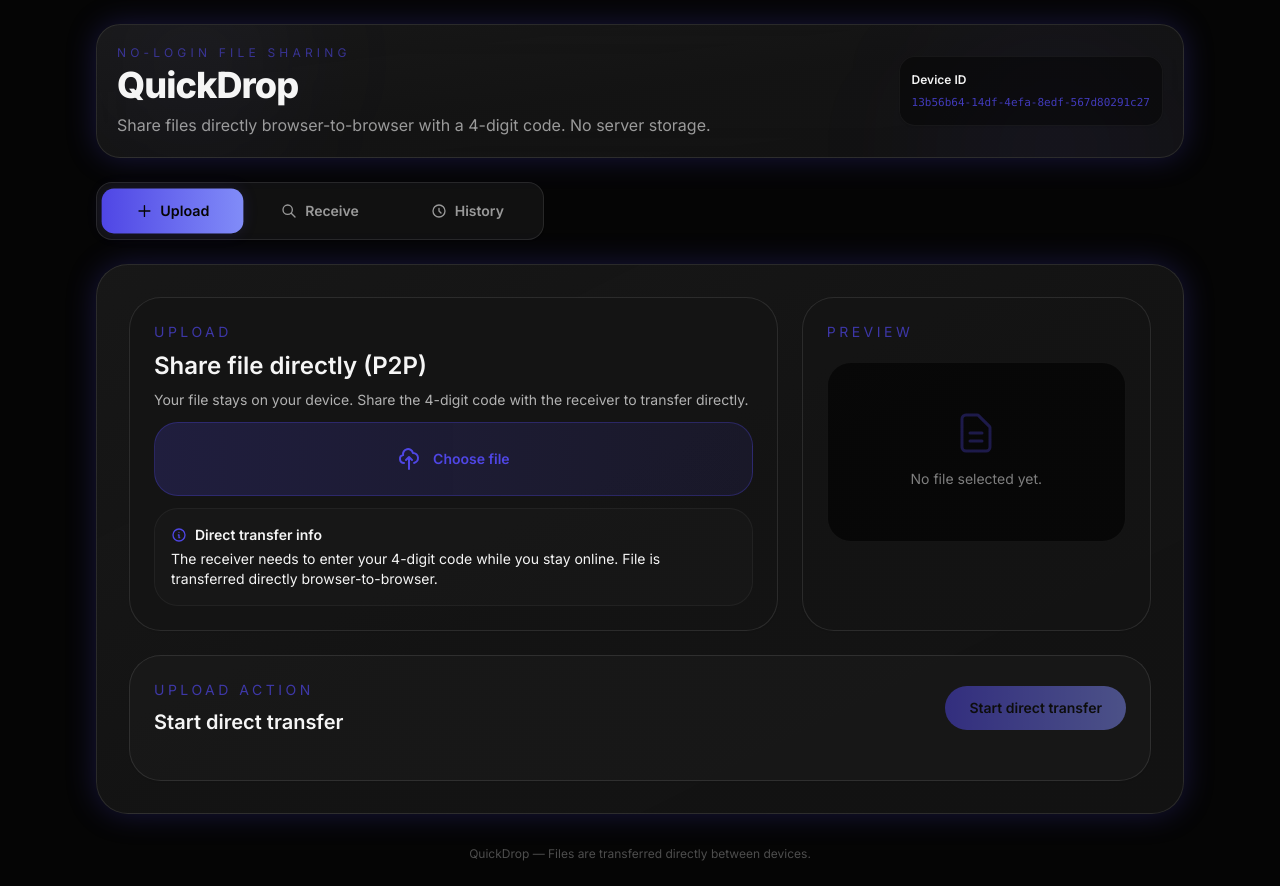
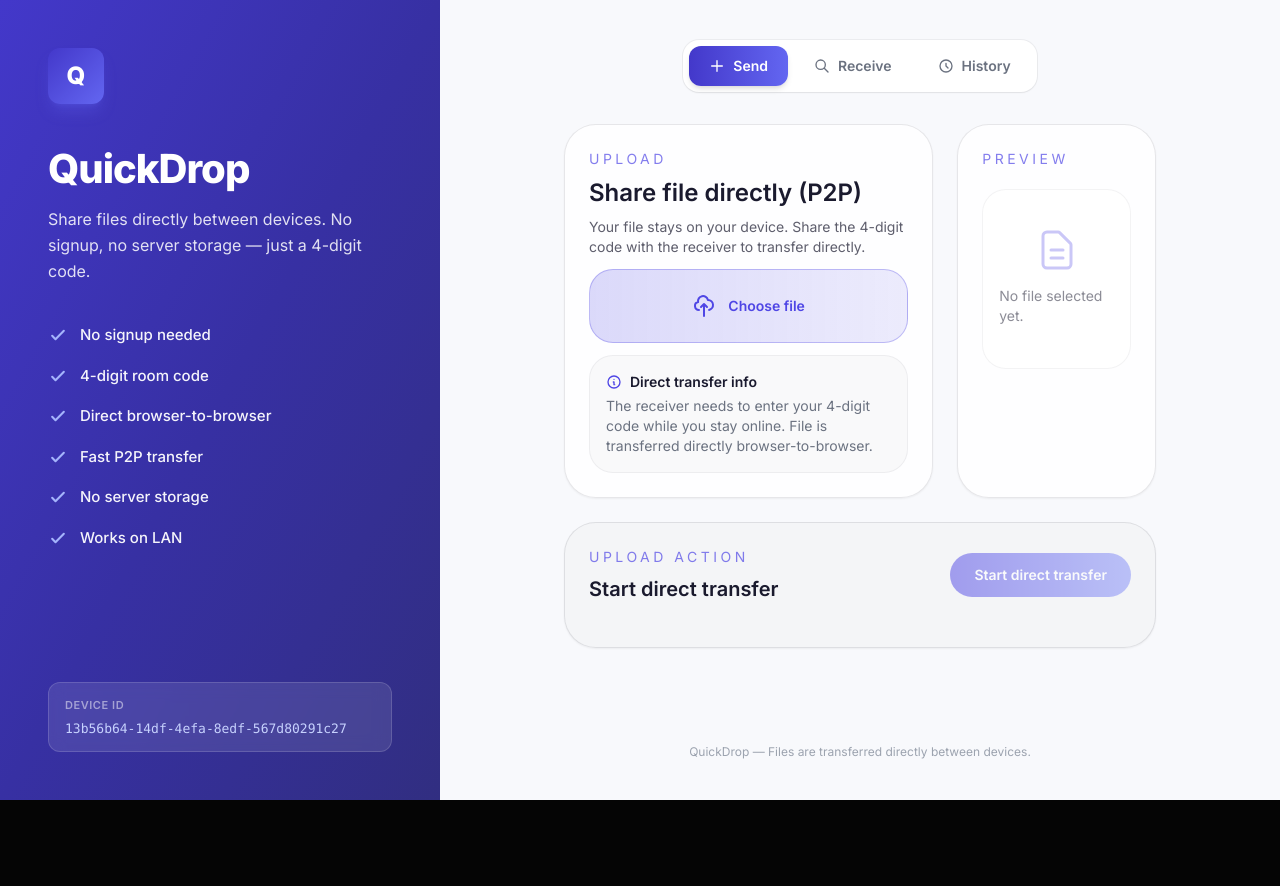
Before and after one commit to rohanz2003/QuickDrop, a React (Vite) app in the folder quickdrop-qr-app/frontend/: page / in a window 1280 px wide. After the commit the page ends 800 px from the top, so only its background shows below. Built offline with nearby package versions, Linux system fonts and the light colour scheme; no server answers.

Commit message:
Full layout redesign: split-screen inspired by connect-it.vercel.app/chat

```diff
--- a/quickdrop-qr-app/frontend/src/App.jsx
+++ b/quickdrop-qr-app/frontend/src/App.jsx
@@ -4,9 +4,27 @@ import ScanTab from './components/ScanTab.jsx';
 import HistoryTab from './components/HistoryTab.jsx';
 
 const tabs = [
-  { key: 'Upload', icon: 'M12 4v16m8-8H4' },
-  { key: 'Receive', icon: 'M21 21l-6-6m2-5a7 7 0 11-14 0 7 7 0 0114 0z' },
-  { key: 'History', icon: 'M12 8v4l3 3m6-3a9 9 0 11-18 0 9 9 0 0118 0z' }
+  {
+    key: 'Send',
+    icon: 'M12 4v16m8-8H4'
+  },
+  {
+    key: 'Receive',
+    icon: 'M21 21l-6-6m2-5a7 7 0 11-14 0 7 7 0 0114 0z'
+  },
+  {
+    key: 'History',
+    icon: 'M12 8v4l3 3m6-3a9 9 0 11-18 0 9 9 0 0118 0z'
+  }
+];
+
+const features = [
+  'No signup needed',
+  '4-digit room code',
+  'Direct browser-to-browser',
+  'Fast P2P transfer',
+  'No server storage',
+  'Works on LAN'
 ];
 
 function useClientId() {
@@ -26,7 +44,7 @@ function useClientId() {
 
 function App() {
   const clientId = useClientId();
-  const [activeTab, setActiveTab] = useState('Upload');
+  const [activeTab, setActiveTab] = useState('Send');
   const [pendingRoom, setPendingRoom] = useState(null);
 
   useEffect(() => {
@@ -38,72 +56,101 @@ function App() {
       window.history.replaceState({}, '', window.location.pathname);
     }
   }, []);
+
   const tabsContent = useMemo(() => {
     if (!clientId) return null;
     return {
-      Upload: <UploadTab clientId={clientId} />,
+      Send: <UploadTab clientId={clientId} />,
       Receive: <ScanTab clientId={clientId} pendingRoom={pendingRoom} />,
       History: <HistoryTab clientId={clientId} />
     };
   }, [clientId, pendingRoom]);
 
   return (
-    <div className="min-h-screen bg-background text-onsurface">
-      <div className="mx-auto max-w-6xl px-4 py-6 sm:px-6 lg:px-8">
-        <header className="relative mb-6 overflow-hidden rounded-3xl border border-white/10 bg-gradient-to-br from-surface/90 via-surface/70 to-surface-low/90 p-5 shadow-glow backdrop-blur-xl">
-          <div className="absolute top-0 right-0 w-64 h-64 bg-primary/5 rounded-full blur-3xl pointer-events-none" />
-          <div className="absolute bottom-0 left-0 w-48 h-48 bg-accent/5 rounded-full blur-3xl pointer-events-none" />
-          <div className="relative flex flex-col gap-4 sm:flex-row sm:items-center sm:justify-between">
+    <div className="flex min-h-screen bg-background text-onsurface">
+      {/* LEFT PANEL — dark indigo gradient (connect-it inspired) */}
+      <div className="hidden w-[440px] shrink-0 flex-col justify-between bg-gradient-to-br from-[#4338ca] via-[#3730a3] to-[#312e81] p-12 lg:flex">
         <div>
-              <p className="text-xs uppercase tracking-[0.35em] text-primary/60">No-login file sharing</p>
-              <h1 className="mt-1 text-4xl font-extrabold text-onsurface tracking-tight">
-                QuickDrop <span className="text-primary"></span>
+          <div className="flex h-14 w-14 items-center justify-center rounded-xl bg-gradient-to-br from-[#4338ca] to-[#6366f1] shadow-lg shadow-indigo-500/30">
+            <span className="text-2xl font-extrabold text-white">Q</span>
+          </div>
+
+          <h1 className="mt-10 text-[40px] font-extrabold leading-tight tracking-tight text-white">
+            QuickDrop
           </h1>
-              <p className="mt-2 max-w-2xl text-sm text-onsurface/60 sm:text-base">
-                Share files directly browser-to-browser with a 4-digit code. No server storage.
+          <p className="mt-3 max-w-[380px] text-base leading-relaxed text-white/85">
+            Share files directly between devices. No signup, no server storage — just a 4-digit code.
+          </p>
+
+          <ul className="mt-10 flex flex-col gap-[18px]">
+            {features.map((f) => (
+              <li key={f} className="flex items-center gap-3 text-[15px] font-medium text-white/95">
+                <svg className="h-5 w-5 shrink-0 text-indigo-300" fill="none" viewBox="0 0 24 24" stroke="currentColor" strokeWidth={2.5}>
+                  <path strokeLinecap="round" strokeLinejoin="round" d="M5 13l4 4L19 7" />
+                </svg>
+                {f}
+              </li>
+            ))}
+          </ul>
+        </div>
+
+        <div className="rounded-xl border border-white/15 bg-white/10 px-4 py-3 text-sm text-white/80 backdrop-blur">
+          <p className="text-[11px] font-semibold uppercase tracking-wider text-white/50">Device ID</p>
+          <p className="mt-1 font-mono text-[13px] break-all text-indigo-200">
+            {clientId || 'Generating...'}
           </p>
         </div>
-            <div className="flex flex-col gap-3 rounded-2xl bg-background/50 border border-white/5 p-3 text-sm text-onsurface-variant shadow-sm">
+      </div>
+
+      {/* RIGHT PANEL — light (connect-it style) */}
+      <div className="light-panel flex min-h-screen flex-1 flex-col" style={{ background: '#f8f9fc' }}>
+        <div className="mx-auto flex w-full max-w-2xl flex-1 flex-col px-6 py-10 sm:px-10">
+          {/* Mobile branding (shown on small screens) */}
+          <div className="mb-8 flex items-center gap-3 lg:hidden">
+            <div className="flex h-10 w-10 items-center justify-center rounded-xl bg-gradient-to-br from-[#4338ca] to-[#6366f1] shadow-md shadow-indigo-500/20">
+              <span className="text-lg font-extrabold text-white">Q</span>
+            </div>
             <div>
-                <span className="font-semibold text-onsurface text-xs">Device ID</span>
-                <div className="mt-1 font-mono text-[11px] text-primary/80 break-all">{clientId || 'Generating...'}</div>
+              <p className="text-lg font-bold text-[#1a1a2e]">QuickDrop</p>
+              <p className="text-xs text-[#6b7280]">P2P file sharing</p>
             </div>
           </div>
-          </div>
-        </header>
 
-        <nav className="mb-6 grid grid-cols-3 gap-2 rounded-2xl border border-white/10 bg-surface-low/80 p-1.5 shadow-sm sm:max-w-md">
+          {/* Tab switcher */}
+          <div className="inline-flex gap-1.5 self-center rounded-2xl bg-white p-1.5 shadow-sm ring-1 ring-black/5">
             {tabs.map((tab) => (
               <button
                 key={tab.key}
                 onClick={() => setActiveTab(tab.key)}
-              className={`flex items-center justify-center gap-2 rounded-xl px-4 py-3 text-sm font-semibold transition-all duration-300 ${
+                className={`flex items-center gap-2 rounded-xl px-5 py-2.5 text-sm font-semibold transition-all duration-300 ${
                   activeTab === tab.key
-                  ? 'bg-gradient-to-r from-primary to-accent text-background shadow-glow-sm scale-[1.02]'
-                  : 'text-onsurface/60 hover:text-onsurface hover:bg-white/5'
+                    ? 'bg-gradient-to-r from-[#4338ca] to-[#6366f1] text-white shadow-md'
+                    : 'text-[#6b7280] hover:text-[#1a1a2e]'
                 }`}
               >
-              <svg className="w-4 h-4" fill="none" viewBox="0 0 24 24" stroke="currentColor" strokeWidth={2}>
+                <svg className="h-4 w-4" fill="none" viewBox="0 0 24 24" stroke="currentColor" strokeWidth={2}>
                   <path strokeLinecap="round" strokeLinejoin="round" d={tab.icon} />
                 </svg>
                 {tab.key}
               </button>
             ))}
-        </nav>
+          </div>
 
-        <div className="rounded-[2rem] border border-white/10 bg-gradient-to-br from-surface/90 via-surface/70 to-surface-low/90 p-5 shadow-glow sm:p-8">
+          {/* Content */}
+          <div className="mt-8 flex-1">
             {tabsContent && (
               <>
-              <div className={activeTab === 'Upload' ? 'block' : 'hidden'}>{tabsContent.Upload}</div>
+                <div className={activeTab === 'Send' ? 'block' : 'hidden'}>{tabsContent.Send}</div>
                 <div className={activeTab === 'Receive' ? 'block' : 'hidden'}>{tabsContent.Receive}</div>
                 <div className={activeTab === 'History' ? 'block' : 'hidden'}>{tabsContent.History}</div>
               </>
             )}
           </div>
 
-        <footer className="mt-8 text-center text-xs text-onsurface/30">
+          <footer className="mt-8 text-center text-xs text-[#9ca3af]">
             QuickDrop &mdash; Files are transferred directly between devices.
           </footer>
+        </div>
       </div>
     </div>
   );
--- a/quickdrop-qr-app/frontend/src/components/HistoryTab.jsx
+++ b/quickdrop-qr-app/frontend/src/components/HistoryTab.jsx
@@ -54,7 +54,7 @@ export default function HistoryTab({ clientId }) {
 
   return (
     <div className="space-y-6 animate-fade-in">
-      <div className="rounded-[2rem] border border-white/10 bg-surface-low/80 p-6 shadow-sm">
+      <div className="rounded-[2rem] border border-onsurface/10 bg-surface-low/80 p-6 shadow-sm">
         <div className="flex flex-col gap-3 sm:flex-row sm:items-center sm:justify-between">
           <div>
             <p className="text-sm uppercase tracking-[0.25em] text-primary/70">History</p>
@@ -89,7 +89,7 @@ export default function HistoryTab({ clientId }) {
             filteredEvents.map((event, idx) => (
               <div
                 key={`${event._id || event.eventId}-${event.timestamp}`}
-                className="group rounded-[1.5rem] border border-white/10 bg-surface/70 p-5 shadow-sm transition-all duration-300 hover:border-primary/20 hover:shadow-glow-sm animate-fade-in"
+                className="group rounded-[1.5rem] border border-onsurface/10 bg-surface/70 p-5 shadow-sm transition-all duration-300 hover:border-primary/20 hover:shadow-glow-sm animate-fade-in"
                 style={{ animationDelay: `${idx * 50}ms` }}
               >
                 <div className="flex flex-col gap-3 sm:flex-row sm:items-center sm:justify-between">
@@ -128,7 +128,7 @@ export default function HistoryTab({ clientId }) {
                     <button
                       type="button"
                       onClick={() => handleDelete(event)}
-                      className="rounded-xl border border-white/10 bg-white/5 px-4 py-2 text-sm font-semibold text-onsurface/60 transition-all duration-300 hover:bg-red-500/10 hover:text-red-400 hover:border-red-500/30"
+                      className="rounded-xl border border-onsurface/10 bg-onsurface/5 px-4 py-2 text-sm font-semibold text-onsurface/60 transition-all duration-300 hover:bg-red-500/10 hover:text-red-400 hover:border-red-500/30"
                     >
                       Remove
                     </button>
--- a/quickdrop-qr-app/frontend/src/components/UploadTab.jsx
+++ b/quickdrop-qr-app/frontend/src/components/UploadTab.jsx
@@ -339,7 +339,7 @@ export default function UploadTab({ clientId }) {
       <div className="grid gap-6 lg:grid-cols-[1.3fr_0.7fr]">
         <div
           className={`relative rounded-[2rem] border bg-surface-low/80 p-6 shadow-sm transition-all duration-300 ${
-            dragOver ? 'border-primary shadow-glow-lg scale-[1.01]' : 'border-white/10'
+            dragOver ? 'border-primary shadow-glow-lg scale-[1.01]' : 'border-onsurface/10'
           }`}
           onDrop={handleDrop}
           onDragOver={handleDragOver}
@@ -378,7 +378,7 @@ export default function UploadTab({ clientId }) {
               onChange={(event) => event.target.files?.[0] && handleFile(event.target.files[0])}
             />
 
-            <div className="rounded-3xl border border-white/5 bg-surface/50 p-4 text-sm text-onsurface-variant">
+            <div className="rounded-3xl border border-onsurface/5 bg-surface/50 p-4 text-sm text-onsurface-variant">
               <p className="font-semibold text-onsurface flex items-center gap-2">
                 <svg className="w-4 h-4 text-primary" fill="none" viewBox="0 0 24 24" stroke="currentColor">
                   <path strokeLinecap="round" strokeLinejoin="round" strokeWidth={2} d="M13 16h-1v-4h-1m1-4h.01M21 12a9 9 0 11-18 0 9 9 0 0118 0z" />
@@ -392,9 +392,9 @@ export default function UploadTab({ clientId }) {
           </div>
         </div>
 
-        <div className="rounded-[2rem] border border-white/10 bg-surface-low/80 p-6 shadow-sm">
+        <div className="rounded-[2rem] border border-onsurface/10 bg-surface-low/80 p-6 shadow-sm">
           <p className="text-sm uppercase tracking-[0.25em] text-primary/70">Preview</p>
-          <div className="mt-5 min-h-[180px] rounded-3xl border border-white/5 bg-background/80 p-4">
+          <div className="mt-5 min-h-[180px] rounded-3xl border border-onsurface/5 bg-background/80 p-4">
             {state.file ? (
               <div className="space-y-3 animate-fade-in">
                 <p className="text-sm text-onsurface/70">Selected file</p>
@@ -403,7 +403,7 @@ export default function UploadTab({ clientId }) {
                   <span className="rounded-full bg-primary/10 border border-primary/20 px-3 py-1 text-primary">
                     Direct transfer
                   </span>
-                  <span className="rounded-full bg-white/5 px-3 py-1">
+                  <span className="rounded-full bg-onsurface/5 px-3 py-1">
                     Real-time
                   </span>
                 </div>
@@ -420,7 +420,7 @@ export default function UploadTab({ clientId }) {
         </div>
       </div>
 
-      <div className="rounded-[2rem] border border-white/10 bg-surface/80 p-6 shadow-sm">
+      <div className="rounded-[2rem] border border-onsurface/10 bg-surface/80 p-6 shadow-sm">
         <div className="flex flex-col gap-4 md:flex-row md:items-center md:justify-between">
           <div>
             <p className="text-sm uppercase tracking-[0.25em] text-primary/70">Upload action</p>
@@ -462,7 +462,7 @@ export default function UploadTab({ clientId }) {
         <div className="mt-5 space-y-3">
           {state.uploading || state.progress > 0 ? (
             <div className="space-y-2">
-              <div className="h-3 overflow-hidden rounded-full bg-white/5">
+              <div className="h-3 overflow-hidden rounded-full bg-onsurface/5">
                 <div
                   className="h-full rounded-full bg-gradient-to-r from-primary to-accent transition-all duration-500"
                   style={{ width: `${state.progress}%` }}
@@ -483,7 +483,7 @@ export default function UploadTab({ clientId }) {
       </div>
 
       {state.roomCode && (
-        <section className="rounded-[2rem] border border-white/10 bg-surface-low/80 p-6 shadow-sm animate-bounce-in">
+        <section className="rounded-[2rem] border border-onsurface/10 bg-surface-low/80 p-6 shadow-sm animate-bounce-in">
           <div className="flex flex-col items-center gap-6">
             <p className="text-sm uppercase tracking-[0.25em] text-primary/70">Share this code with receiver</p>
             <div className="flex h-32 w-64 items-center justify-center rounded-3xl bg-background border border-primary/30 shadow-glow-lg">
@@ -499,9 +499,9 @@ export default function UploadTab({ clientId }) {
       )}
 
       {state.qrSvg && (
-        <section className="rounded-[2rem] border border-white/10 bg-surface-low/80 p-6 shadow-sm animate-bounce-in">
+        <section className="rounded-[2rem] border border-onsurface/10 bg-surface-low/80 p-6 shadow-sm animate-bounce-in">
           <div className="grid gap-6 lg:grid-cols-[0.9fr_1.1fr]">
-            <div className="rounded-3xl border border-white/10 bg-background/80 p-6">
+            <div className="rounded-3xl border border-onsurface/10 bg-background/80 p-6">
               <div className="mx-auto flex h-[260px] w-[260px] items-center justify-center rounded-3xl bg-white p-4 shadow-glow-lg">
                 <div
                   className="w-full h-full"
@@ -513,7 +513,7 @@ export default function UploadTab({ clientId }) {
             <div className="space-y-4">
               <p className="text-sm uppercase tracking-[0.25em] text-primary/70">QR ready</p>
               <p className="text-xl font-semibold text-onsurface">Scan this QR to download your file</p>
-              <div className="rounded-3xl border border-white/5 bg-surface/80 p-4 text-sm text-onsurface-variant">
+              <div className="rounded-3xl border border-onsurface/5 bg-surface/80 p-4 text-sm text-onsurface-variant">
                 <p className="font-semibold text-onsurface flex items-center gap-2">
                   <svg className="w-4 h-4 text-primary" fill="none" viewBox="0 0 24 24" stroke="currentColor">
                     <path strokeLinecap="round" strokeLinejoin="round" strokeWidth={2} d="M13.828 10.172a4 4 0 00-5.656 0l-4 4a4 4 0 105.656 5.656l1.102-1.101m-.758-4.899a4 4 0 005.656 0l4-4a4 4 0 00-5.656-5.656l-1.1 1.1" />
@@ -533,7 +533,7 @@ export default function UploadTab({ clientId }) {
                 <button
                   type="button"
                   onClick={downloadQrImage}
-                  className="rounded-3xl border border-white/10 bg-surface px-5 py-3 text-sm font-semibold text-onsurface transition-all duration-300 hover:bg-surface-high hover:shadow-glow-sm"
+                  className="rounded-3xl border border-onsurface/10 bg-surface px-5 py-3 text-sm font-semibold text-onsurface transition-all duration-300 hover:bg-surface-high hover:shadow-glow-sm"
                 >
                   Download QR
                 </button>
--- a/quickdrop-qr-app/frontend/src/index.css
+++ b/quickdrop-qr-app/frontend/src/index.css
@@ -4,12 +4,23 @@
 
 :root {
   color-scheme: dark;
-  font-family: 'Inter', system-ui, sans-serif;
-  background-color: #050505;
+  font-family: 'Inter', system-ui, -apple-system, BlinkMacSystemFont, 'Segoe UI', Roboto, sans-serif;
+
+  --color-background: 5 5 5;
+  --color-surface: 26 26 26;
+  --color-surface-low: 20 20 20;
+  --color-surface-high: 42 42 42;
+  --color-primary: 79 70 229;
+  --color-secondary: 99 102 241;
+  --color-accent: 129 140 248;
+  --color-onsurface: 245 245 245;
+  --color-onsurface-variant: 163 163 163;
+  --color-error: 239 68 68;
+  --color-success: 34 197 94;
 }
 
 html, body, #root {
-  min-height: 100%;
+  min-height: 100vh;
 }
 
 body {
@@ -49,6 +60,21 @@ select {
 
 ::-webkit-scrollbar-thumb:hover {
   background: rgba(79, 70, 229, 0.6);
+}
+
+.light-panel {
+  color-scheme: light;
+  --color-background: 255 255 255;
+  --color-surface: 243 244 246;
+  --color-surface-low: 255 255 255;
+  --color-surface-high: 229 231 235;
+  --color-primary: 79 70 229;
+  --color-secondary: 99 102 241;
+  --color-accent: 129 140 248;
+  --color-onsurface: 26 26 46;
+  --color-onsurface-variant: 107 114 128;
+  --color-error: 239 68 68;
+  --color-success: 34 197 94;
 }
 
 .camera-frame {
--- a/quickdrop-qr-app/frontend/tailwind.config.js
+++ b/quickdrop-qr-app/frontend/tailwind.config.js
@@ -3,16 +3,17 @@ export default {
   theme: {
     extend: {
       colors: {
-        background: '#050505',
-        surface: '#1a1a1a',
-        'surface-low': '#141414',
-        'surface-high': '#2a2a2a',
-        primary: '#4F46E5',
-        secondary: '#6366F1',
-        accent: '#818CF8',
-        onsurface: '#F5F5F5',
-        'error': '#EF4444',
-        'success': '#22C55E'
+        background: 'rgb(var(--color-background) / <alpha-value>)',
+        surface: 'rgb(var(--color-surface) / <alpha-value>)',
+        'surface-low': 'rgb(var(--color-surface-low) / <alpha-value>)',
+        'surface-high': 'rgb(var(--color-surface-high) / <alpha-value>)',
+        primary: 'rgb(var(--color-primary) / <alpha-value>)',
+        secondary: 'rgb(var(--color-secondary) / <alpha-value>)',
+        accent: 'rgb(var(--color-accent) / <alpha-value>)',
+        onsurface: 'rgb(var(--color-onsurface) / <alpha-value>)',
+        'onsurface-variant': 'rgb(var(--color-onsurface-variant) / <alpha-value>)',
+        error: 'rgb(var(--color-error) / <alpha-value>)',
+        success: 'rgb(var(--color-success) / <alpha-value>)'
       },
       boxShadow: {
         glow: '0 0 30px rgba(79, 70, 229, 0.25)',
```
Also changed, not shown: quickdrop-qr-app/frontend/src/components/ScanTab.jsx (+5 -5 lines). Lines whose indentation alone changed are shown as unchanged.
